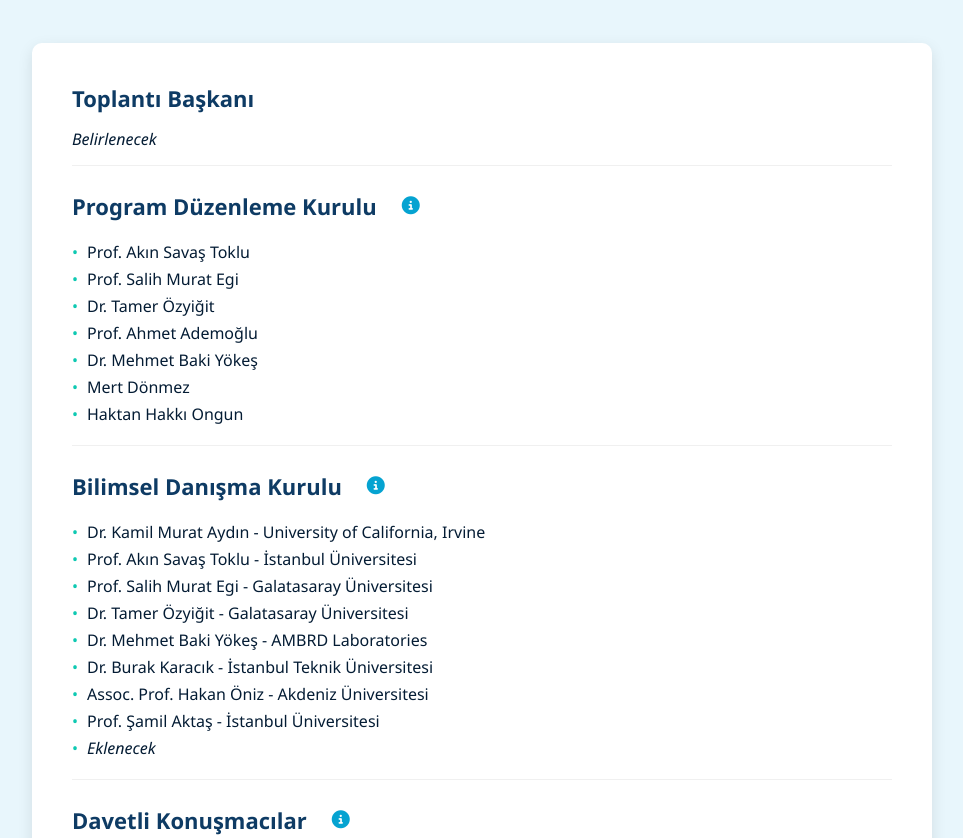
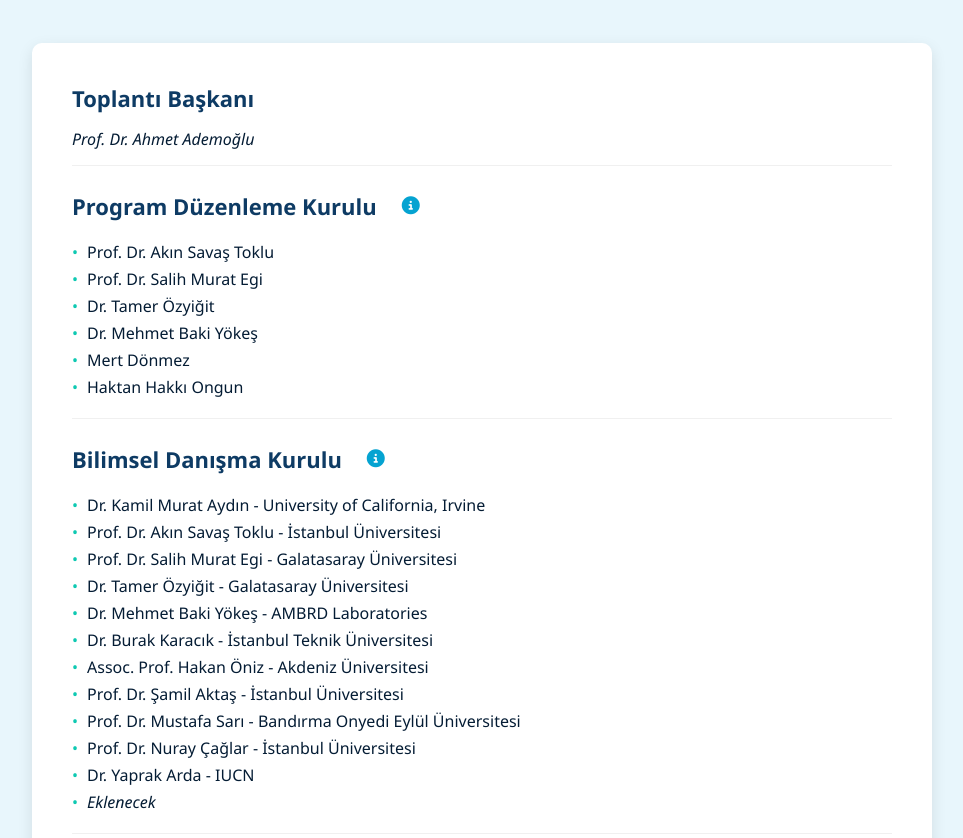
Before and after one commit to boray/sbt-website, a plain HTML site: page index.html in a window 1280 px wide. Shown: the part 6360-7198 px from the top of the page, without its empty margins (158-1121 px from the left). Drawn offline with Linux system fonts and the light colour scheme.

Commit message:
yeni bilim komitesi

```diff
--- a/index.html
+++ b/index.html
@@ -239,7 +239,7 @@
             <div class="committee-card">
                 <div class="committee-item">
                     <h3>Toplantı Başkanı</h3>
-                    <p>Belirlenecek</p>
+                    <p>Prof. Dr. Ahmet Ademoğlu</p>
                 </div>
 
                 <div class="committee-item">
@@ -251,10 +251,9 @@
                         </div>
                     </div>
                     <ul class="committee-members">
-                        <li>Prof. Akın Savaş Toklu</li>
-                        <li>Prof. Salih Murat Egi</li>
+                        <li>Prof. Dr. Akın Savaş Toklu</li>
+                        <li>Prof. Dr. Salih Murat Egi</li>
                         <li>Dr. Tamer Özyiğit</li>
-                        <li>Prof. Ahmet Ademoğlu</li>
                         <li>Dr. Mehmet Baki Yökeş</li>
                         <li>Mert Dönmez</li>
                         <li>Haktan Hakkı Ongun</li>
@@ -271,13 +270,16 @@
                     </div>
                     <ul class="committee-members">
                         <li>Dr. Kamil Murat Aydın - University of California, Irvine</li>
-                        <li>Prof. Akın Savaş Toklu - İstanbul Üniversitesi</li>
-                        <li>Prof. Salih Murat Egi - Galatasaray Üniversitesi</li>
+                        <li>Prof. Dr. Akın Savaş Toklu - İstanbul Üniversitesi</li>
+                        <li>Prof. Dr. Salih Murat Egi - Galatasaray Üniversitesi</li>
                         <li>Dr. Tamer Özyiğit - Galatasaray Üniversitesi</li>
                         <li>Dr. Mehmet Baki Yökeş - AMBRD Laboratories</li>
                         <li>Dr. Burak Karacık - İstanbul Teknik Üniversitesi</li>
                         <li>Assoc. Prof. Hakan Öniz - Akdeniz Üniversitesi</li>
-                        <li>Prof. Şamil Aktaş - İstanbul Üniversitesi</li>
+                        <li>Prof. Dr. Şamil Aktaş - İstanbul Üniversitesi</li>
+                        <li>Prof. Dr. Mustafa Sarı - Bandırma Onyedi Eylül Üniversitesi</li>
+                        <li>Prof. Dr. Nuray Çağlar - İstanbul Üniversitesi</li>
+                        <li>Dr. Yaprak Arda - IUCN</li>
                         <li><i>Eklenecek</i></li>
                     </ul>
                 </div>
@@ -430,7 +432,7 @@
         <div class="footer-content">
             <div class="footer-section">
                 <h3>SBT 2025</h3>
-                <p>Sualtı Bilim ve Teknoloji Toplantısı, 22-23 Kasım 2025 tarihlerinde Boğaziçi Üniversitesi'nde gerçekleşecektir.</p>
+                <p>26. Sualtı Bilim ve Teknolojisi Toplantısı, 22-23 Kasım 2025 tarihlerinde Boğaziçi Üniversitesi'nde gerçekleşecektir.</p>
                 <div class="social-links">
                     <a href="http://busas.bogazici.edu.tr/" class="social-icon" target="_blank"><i class="fas fa-globe"></i></a>
                     <a href="https://www.instagram.com/busasboun/" class="social-icon" target="_blank"><i class="fab fa-instagram"></i></a>
@@ -463,7 +465,7 @@
             </div>
         </div>
         <div class="copyright">
-            <p>&copy; 2025 Sualtı Bilim ve Teknoloji Toplantısı. Tüm hakları saklıdır.</p>
+            <p>&copy; 26. Sualtı Bilim ve Teknolojisi Toplantısı. Tüm hakları saklıdır.</p>
         </div>
     </footer>
 
```
